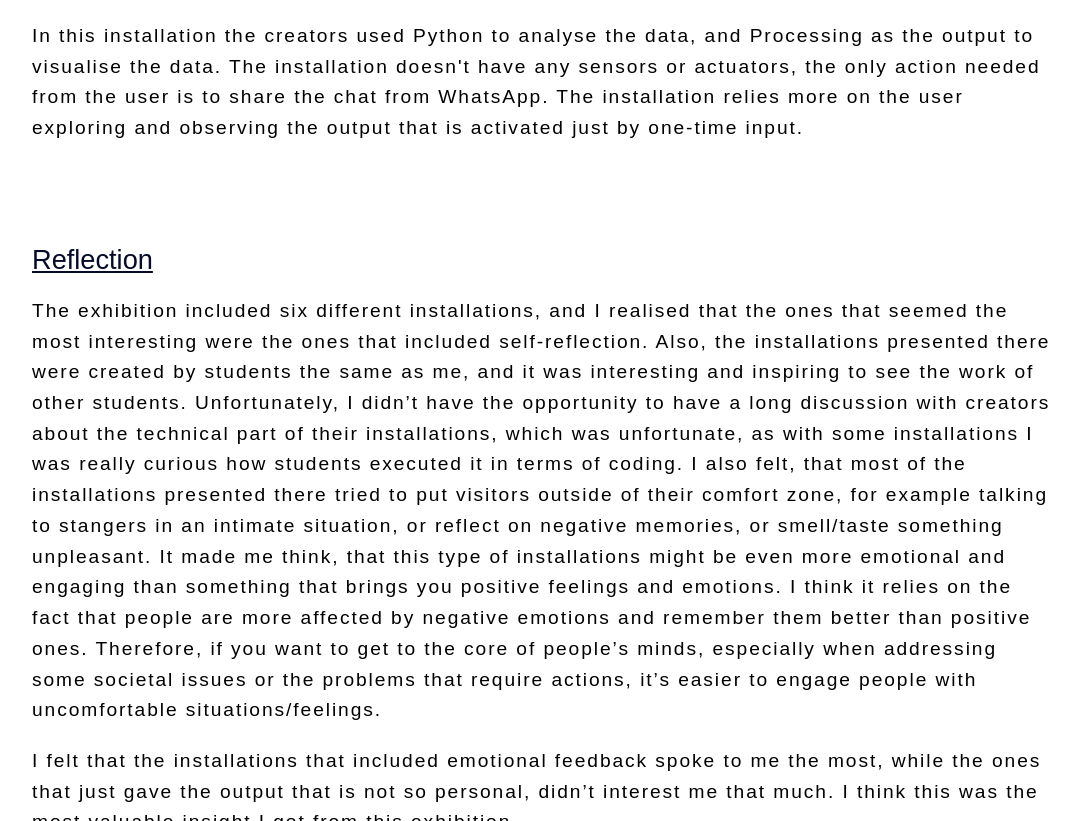
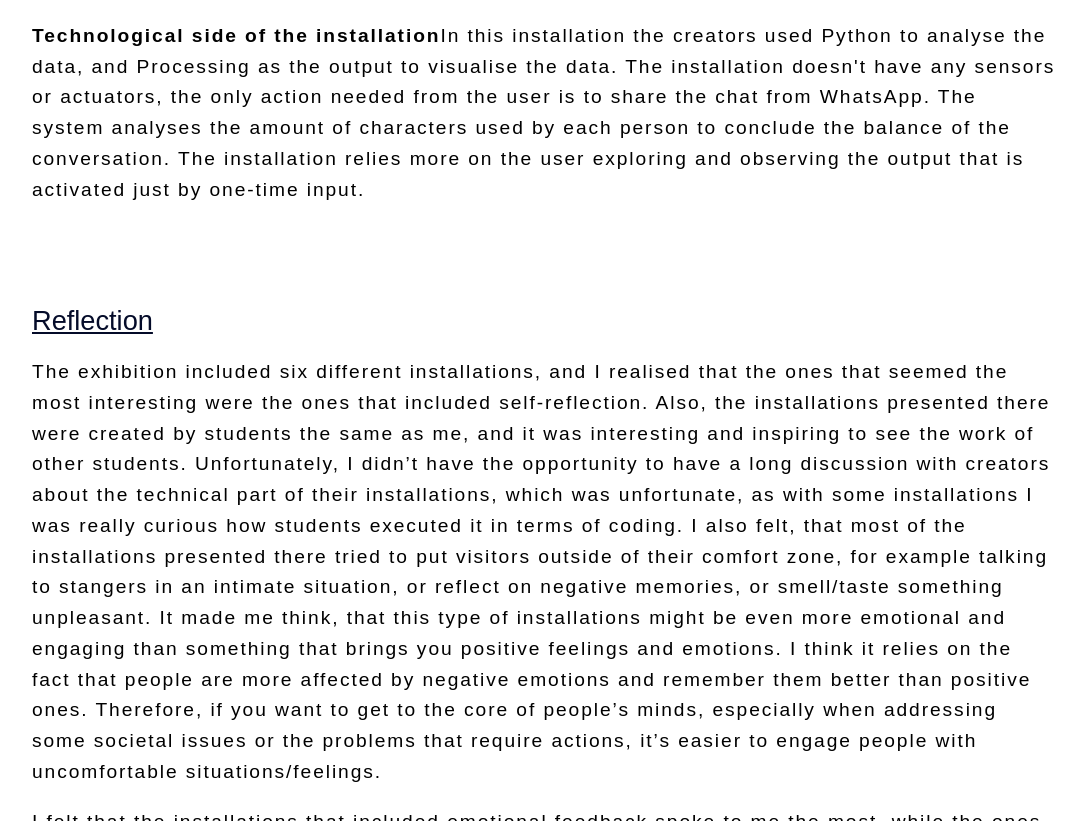
Before and after one commit to YuBauman/HCI-portfolio, a plain HTML site: page Excursion.html in a window 1280 px wide. Shown: the part 2628-3449 px from the top of the page, without its empty margins (96-1180 px from the left). Drawn offline with Linux system fonts and the light colour scheme; a web font is replaced by a local one.

Commit message:
Add files via upload

```diff
--- a/Excursion.html
+++ b/Excursion.html
@@ -34,7 +34,7 @@
                 <img class="example_pictures" src="Excursion/IMG_0345.jpg">
                 <img class="example_pictures_vertical" src="Excursion/IMG_03451.jpg">
 
-                <p>In this installation the creators used Python to analyse the data, and Processing as the output to visualise the data. The installation doesn't have any sensors or actuators, the only action needed from the user is to share the chat from WhatsApp. The installation relies more on the user exploring and observing the output that is activated just by one-time input.</p>
+                <p><span>Technological side of the installation</span>In this installation the creators used Python to analyse the data, and Processing as the output to visualise the data. The installation doesn't have any sensors or actuators, the only action needed from the user is to share the chat from WhatsApp. The system analyses the amount of characters used by each person to conclude the balance of the conversation. The installation relies more on the user exploring and observing the output that is activated just by one-time input.</p>
             </div>
 
                 <h1>Reflection</h1>
```
